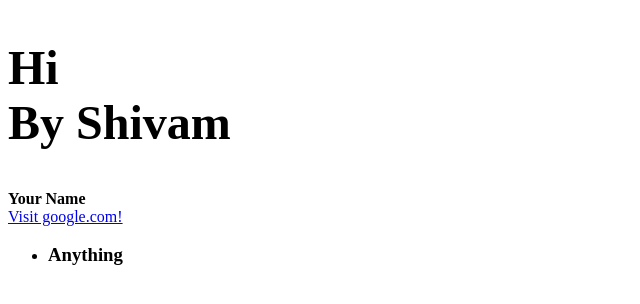
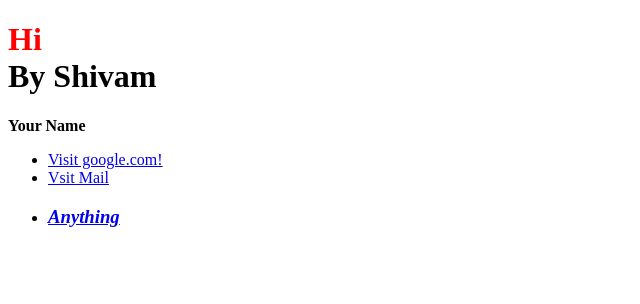
Before and after one commit to dragonscypher/Web-Applications-for-Everybody-by-Shivam-Pal, a PHP site: page /Assignment.php in a window 1280 px wide. Shown: the top 304 px of the page, without its empty margins (0-640 px from the left). Run offline with PHP 8.4, Linux system fonts and the light colour scheme.

Commit message:
Update Assignment.php

```diff
--- a/Building Web Applications in php/Week2/Assignment.php
+++ b/Building Web Applications in php/Week2/Assignment.php
@@ -2,17 +2,17 @@
 <html>
 <head>
 <title>
-the title from Auto Grader</title>
+Shivam Pal 522bfd</title>
 <meta charset="UTF-8">
 </head>
 <body>
 <div>
-<h1><strong> <span style="color:red"><h2/>Hi</span><br> By Shivam </strong></h1>
+<h1><strong> <span style="color:red">Hi</span><br> By Shivam </strong></h1>
 </div>
-<strong>Your Name </strong><br>
- <a href="https://www.google.com">Visit google.com!</a>
-<ul>
-<li><h3> Anything</h3></li>
+<strong>Your Name </strong><br><ul>
+<li> <a href="https://www.google.com">Visit google.com!</a></li>
+ <li><a href="https://www.gmail.com">Vsit Mail</a></li>
+<li><h3><em><a href="https://www.youtube.com"> Anything</a></em></h3></li>
 </ul>
 </body>
 </html>
```
